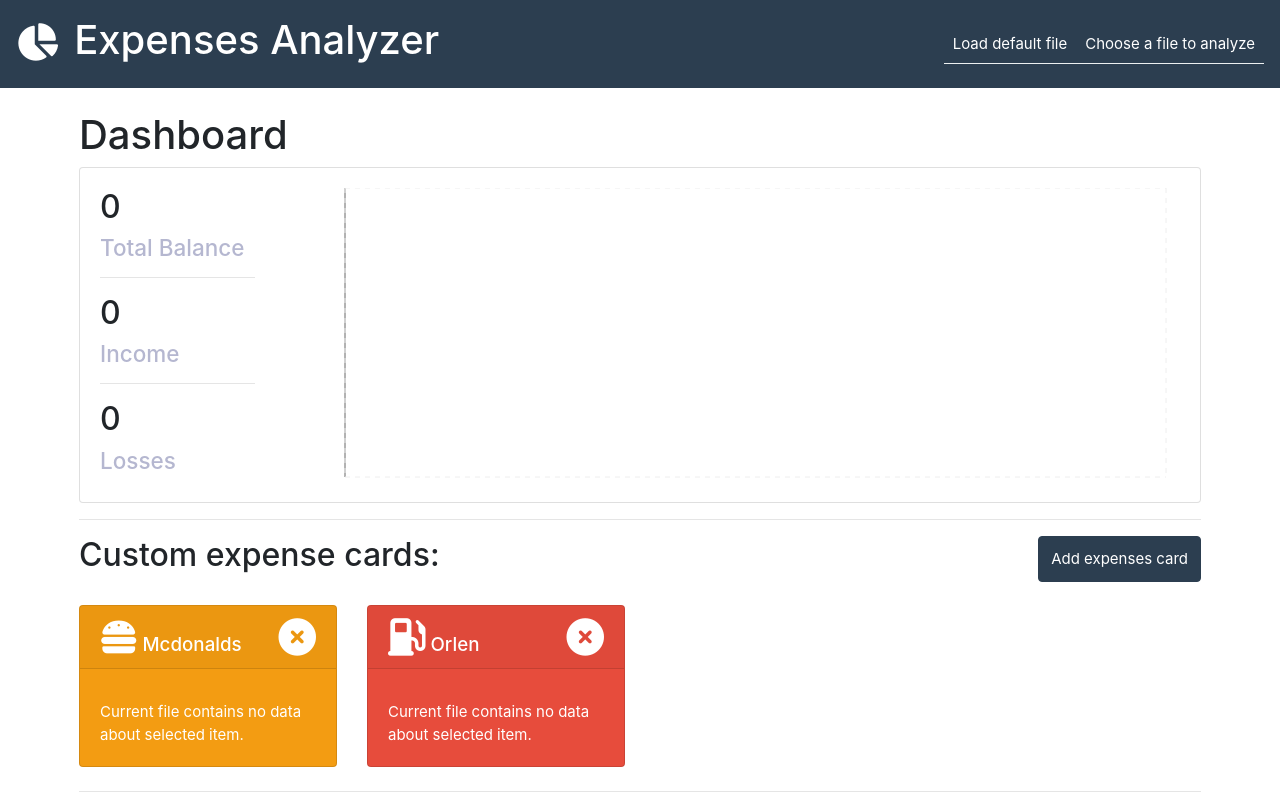
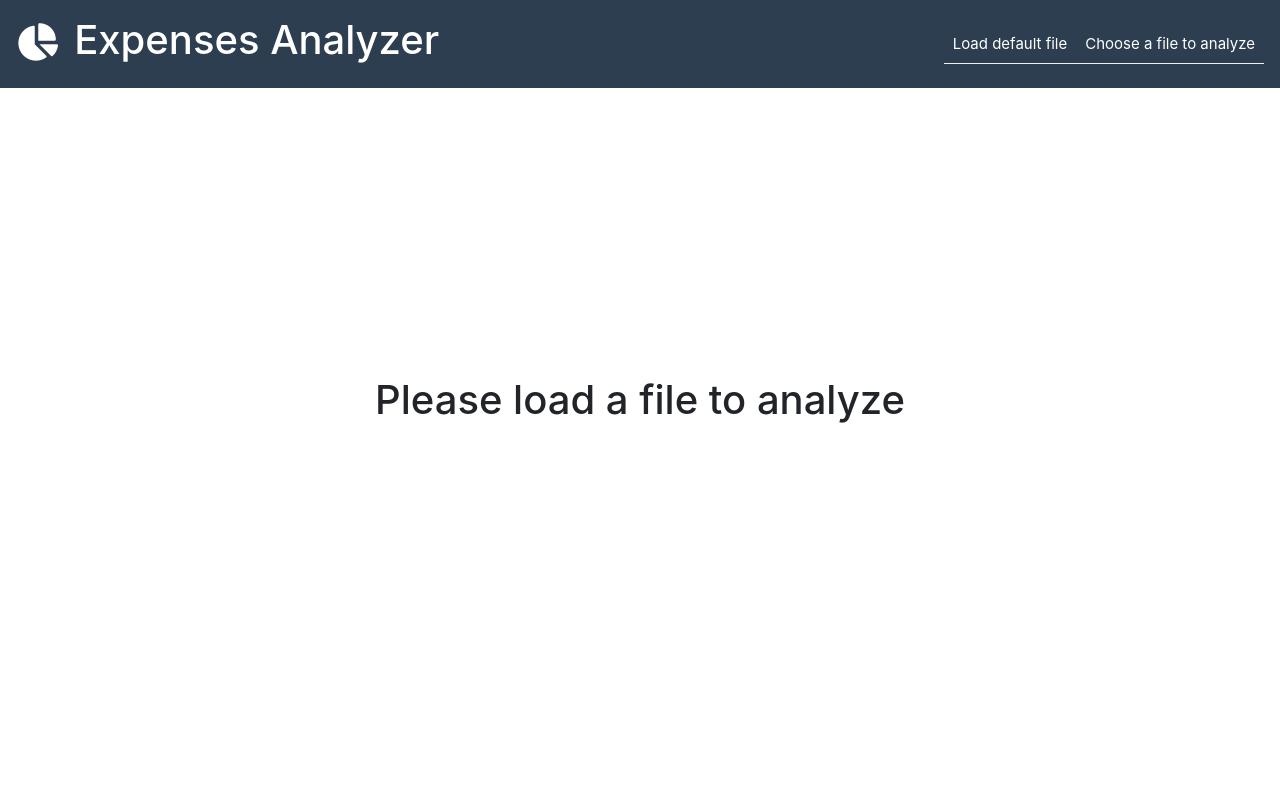
Before and after one commit to Kielx/expenses-analyzer, a React (Create React App) app: page / in a window 1280 px wide. Shown: the top 806 px of the page. Built offline with nearby package versions, Linux system fonts and the light colour scheme.

Commit message:
Add a text that prompts the user to load a file when no file is present

```diff
--- a/src/App.js
+++ b/src/App.js
@@ -65,7 +65,19 @@ function App() {
     <div className="App">
       <HelloModal></HelloModal>
       <MainNavbar parsed={parsed} setParsed={setParsed}></MainNavbar>
-      <Container fluid style={{ width: "90%" }}>
+      {parsed.length <= 0 ? (
+        <h2
+          style={{
+            position: "absolute",
+            top: "50%",
+            left: "50%",
+            transform: "translate(-50%, -50%)",
+          }}
+        >
+          Please load a file to analyze
+        </h2>
+      ) : (
+        <Container className="Container" fluid style={{ width: "90%" }}>
           <br />
           <h2>Dashboard</h2>
           <MainOverview graphData={graphData} parsed={parsed}></MainOverview>
@@ -120,6 +132,7 @@ function App() {
             ""
           )}
         </Container>
+      )}
       <ScrollTopArrow></ScrollTopArrow>
     </div>
   );
```
Also changed, not shown: src/images/NoFileUploadedBG.svg (added). Lines whose indentation alone changed are shown as unchanged.
